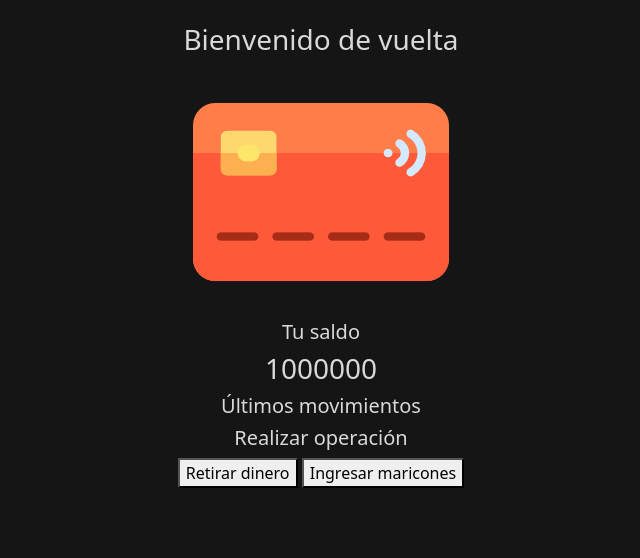
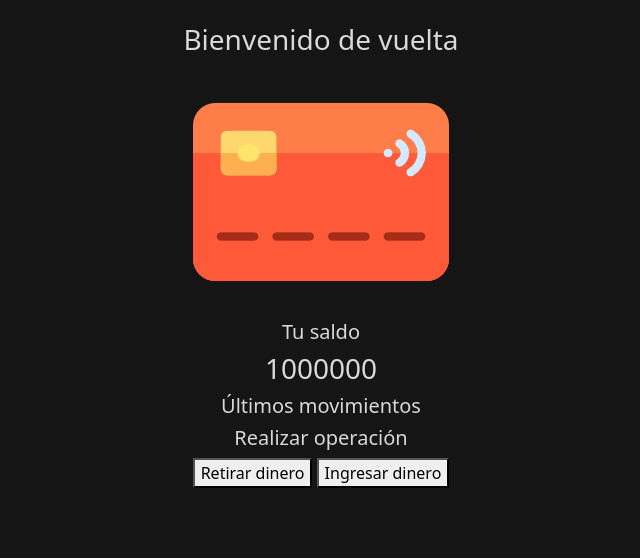
Before and after one commit to LuisYerga/IlernaBank, a PHP site: page /php/paginas/inicioUser.php in a window 1280 px wide. Shown: the part 62-620 px from the top of the page, without its empty margins (319-959 px from the left). Run offline with PHP 8.4, Linux system fonts and the light colour scheme.

Commit message:
Optimización sass y css

```diff
--- a/css/style.css
+++ b/css/style.css
@@ -1,5 +1,9 @@
 html {
   background-color: #151515;
+}
+
+body {
+  margin: 0%;
 }
 
 header {
@@ -52,10 +56,6 @@ header {
   padding-top: 10px;
 }
 
-body {
-  margin: 0%;
-}
-
 .formInicio {
   color: #d9d9d9;
   background-color: #151515;
@@ -67,13 +67,3 @@ body {
           justify-content: center;
   padding-top: 4vh;
 }
-
-.principal {
-  background-color: #151515;
-}
-
-.container {
-  padding-top: 3vh;
-  text-align: center;
-  color: #d9d9d9;
-}
--- /dev/null
+++ b/css/styleInicio.css
@@ -0,0 +1,9 @@
+.principal {
+  background-color: #151515;
+}
+
+.container {
+  padding-top: 3vh;
+  text-align: center;
+  color: #d9d9d9;
+}
--- a/php/paginas/inicioUser.php
+++ b/php/paginas/inicioUser.php
@@ -5,6 +5,7 @@
     <meta name="viewport" content="width=device-width, initial-scale=1.0">
     <title>Log In</title>
     <link href="../../css/style.css" rel="stylesheet">
+    <link href="../../css/styleInicio.css" rel="stylesheet">
   <!-- Bootstrap CSS v5.2.1 -->
   <link href="https://cdn.jsdelivr.net/npm/bootstrap@5.3.2/dist/css/bootstrap.min.css" rel="stylesheet"
     integrity="sha384-T3c6CoIi6uLrA9TneNEoa7RxnatzjcDSCmG1MXxSR1GAsXEV/Dwwykc2MPK8M2HN" crossorigin="anonymous">
@@ -36,10 +37,11 @@
                 <h5>Últimos movimientos</h5>
                 <h5>Realizar operación</h5>
                 <button name="Retirar">Retirar dinero</button>
-                <button name="Ingresar">Ingresar maricones</button>
+                <button name="Ingresar">Ingresar dinero</button>
             </div>
         </section>
         <section class="aside">
+
         </section>
     </main>
     <script src="https://cdn.jsdelivr.net/npm/@popperjs/core@2.11.8/dist/umd/popper.min.js"
--- /dev/null
+++ b/scss/components/_colores.scss
@@ -0,0 +1,4 @@
+$color-fondo:#151515;
+$color-header:#fcfcfc;
+$contraste-negro:#232323;
+$contraste-blanco:#d9d9d9;
--- a/scss/style.scss
+++ b/scss/style.scss
@@ -1,19 +1,12 @@
-$color-fondo:#151515;
-$color-header:#fcfcfc;
-$contraste-negro:#232323;
-$contraste-blanco:#d9d9d9;
+@import "components/colores.scss";
 
 html{
     background-color: $color-fondo;
 }
 
-@import "components/header.scss";
-
-
 body{
     margin: 0%;
 }
+@import "components/header.scss";
 
 @import "components/formInicio.scss";
-
-@import "components/paginaInicio.scss";
--- /dev/null
+++ b/scss/styleInicio.scss
@@ -0,0 +1,3 @@
+@import "components/colores.scss";
+
+@import "components/paginaInicio.scss";
```
